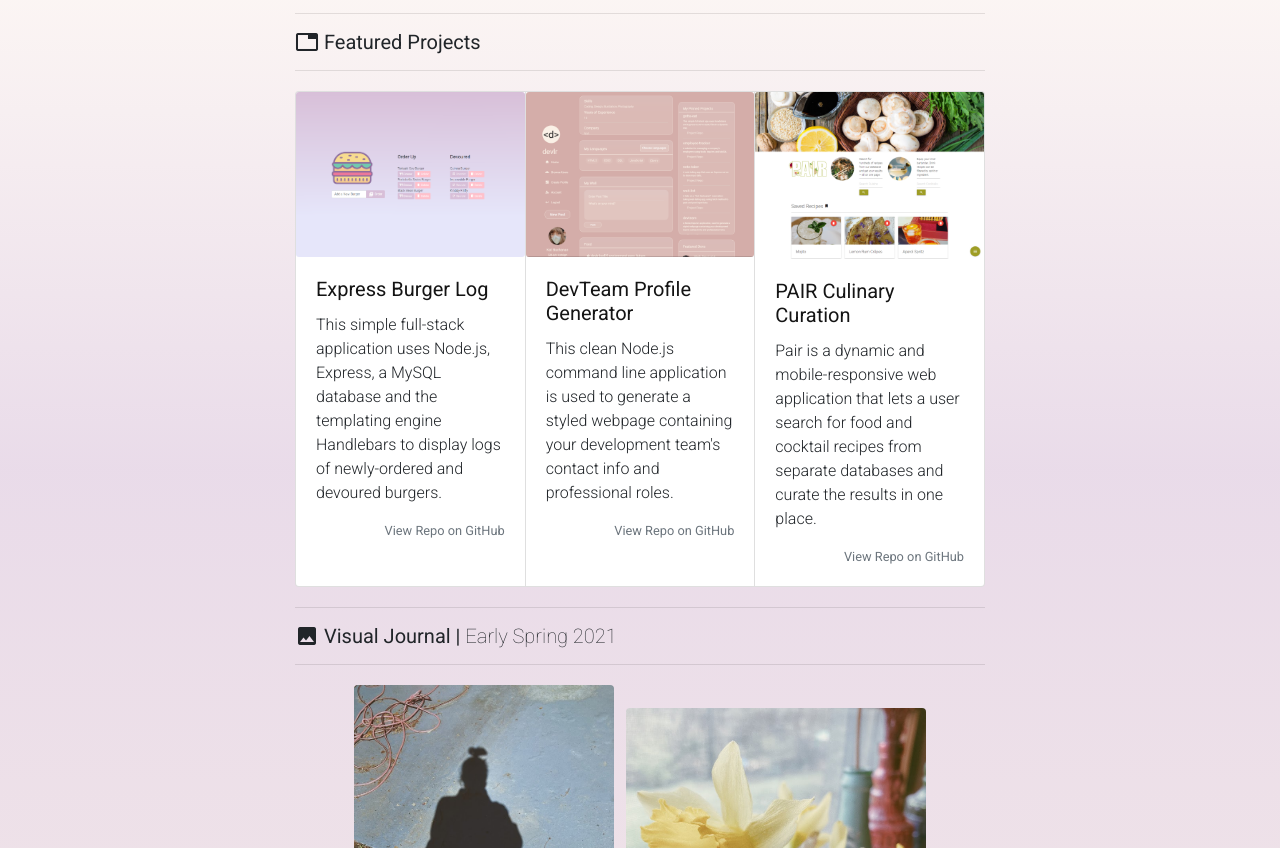
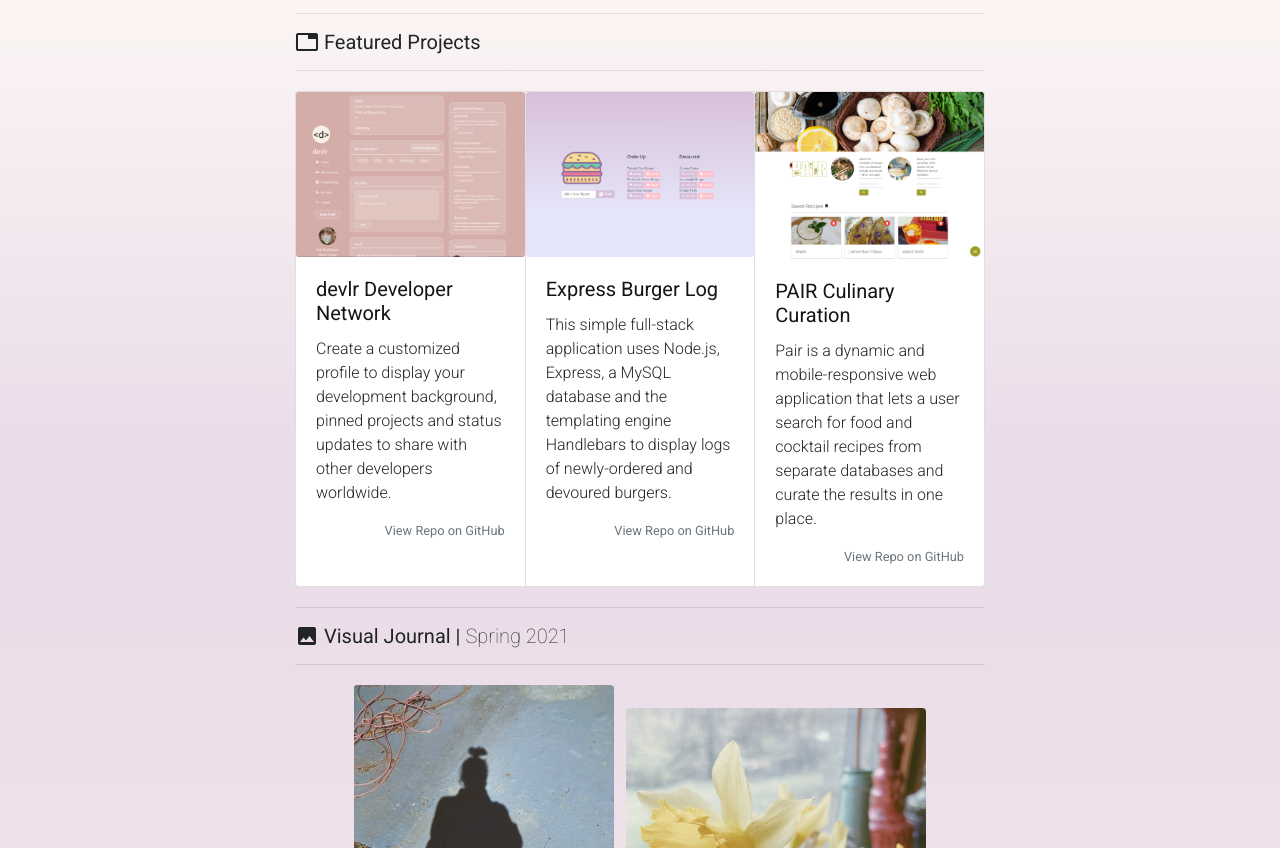
Before and after one commit to katsign/portfolio1.0, a plain HTML site: page index.html in a window 1280 px wide. Shown: the part 418-1266 px from the top of the page. Drawn offline with nearby package versions, Linux system fonts and the light colour scheme.

Commit message:
added new proj (devlr)

```diff
--- a/index.html
+++ b/index.html
@@ -59,43 +59,43 @@
       <!--Featured Projects Link to GitHub-->
       <div class="card-group py-1">
         <div class="card">
-          <a href="https://katsign-gotta-eat.herokuapp.com/"
-          target="_blank">
-         <img class="card-img"
-              src="./assets/images/ss_brgr.png"
-              href=""
-              alt="Code Snippet from Gotta Eat | Burger Log App">
-         <div class="card-body">
-           <h5 class="card-title">Express Burger Log</h5>
-       </a>
-       <p class="card-text">This simple full-stack application uses Node.js, Express, a MySQL database and the templating engine Handlebars to display logs of newly-ordered and devoured burgers.</p>
-       <a href="https://github.com/katsign/gotta-eat"
-          target="_blank"
-          class="card-text text-muted small float-right jump">View Repo on GitHub</a>
-        </div>
-      </div>
-      <div class="card">
-        <a href="https://katsign.github.io/devteam/"
+        <a href="https://devlr.herokuapp.com/"
         target="_blank">
        <img class="card-img"
             src="./assets/images/ss_dev.png"
-            alt="Code Snippet from DevTeam Profile Generator">
+            alt="Screenshot of devlr Homepage">
        <div class="card-body">
-         <h5 class="card-title">DevTeam Profile Generator</h5>
+         <h5 class="card-title">devlr Developer Network</h5>
      </a>
-     <p class="card-text">This clean Node.js command line application is used to generate a styled webpage containing your development team's contact info and professional roles.</p>
-     <a href="https://github.com/katsign/devteam"
+     <p class="card-text">Create a customized profile to display your development background, pinned projects and status updates to share with other developers worldwide.</p>
+     <a href="https://github.com/liztownd/devlr"
         target="_blank"
         class="card-text text-muted small float-right jump">View Repo on GitHub</a>
       </div>
       </div>
+      <div class="card">
+        <a href="https://katsign-gotta-eat.herokuapp.com/"
+        target="_blank">
+       <img class="card-img"
+            src="./assets/images/ss_brgr.png"
+            href=""
+            alt="Screenshot of Express Burger Log Homepage">
+       <div class="card-body">
+         <h5 class="card-title">Express Burger Log</h5>
+     </a>
+     <p class="card-text">This simple full-stack application uses Node.js, Express, a MySQL database and the templating engine Handlebars to display logs of newly-ordered and devoured burgers.</p>
+     <a href="https://github.com/katsign/gotta-eat"
+        target="_blank"
+        class="card-text text-muted small float-right jump">View Repo on GitHub</a>
+      </div>
+    </div>
       <div class="card">
         <a href="https://brandyquinlan.github.io/PAIR/"
         target="_blank">
        <img class="card-img"
             src="./assets/images/ss_pair.png"
             href=""
-            alt="Code Snippet from PAIR Recipe Finder Web App">
+            alt="Screenshot of PAIR Homepage">
        <div class="card-body">
          <h5 class="card-title">PAIR Culinary Curation</h5>
      </a>
@@ -111,7 +111,7 @@
     <section id="visual">
       <hr>
       <h5 class="card-title"><i class="material-icons"
-           style="font-size: 24px">image</i> Visual Journal | <span style="font-weight: 100">Early Spring 2021</span></h5>
+           style="font-size: 24px">image</i> Visual Journal | <span style="font-weight: 100">Spring 2021</span></h5>
       <hr>
       <div id="imgWrapper"
            align="center">
```
